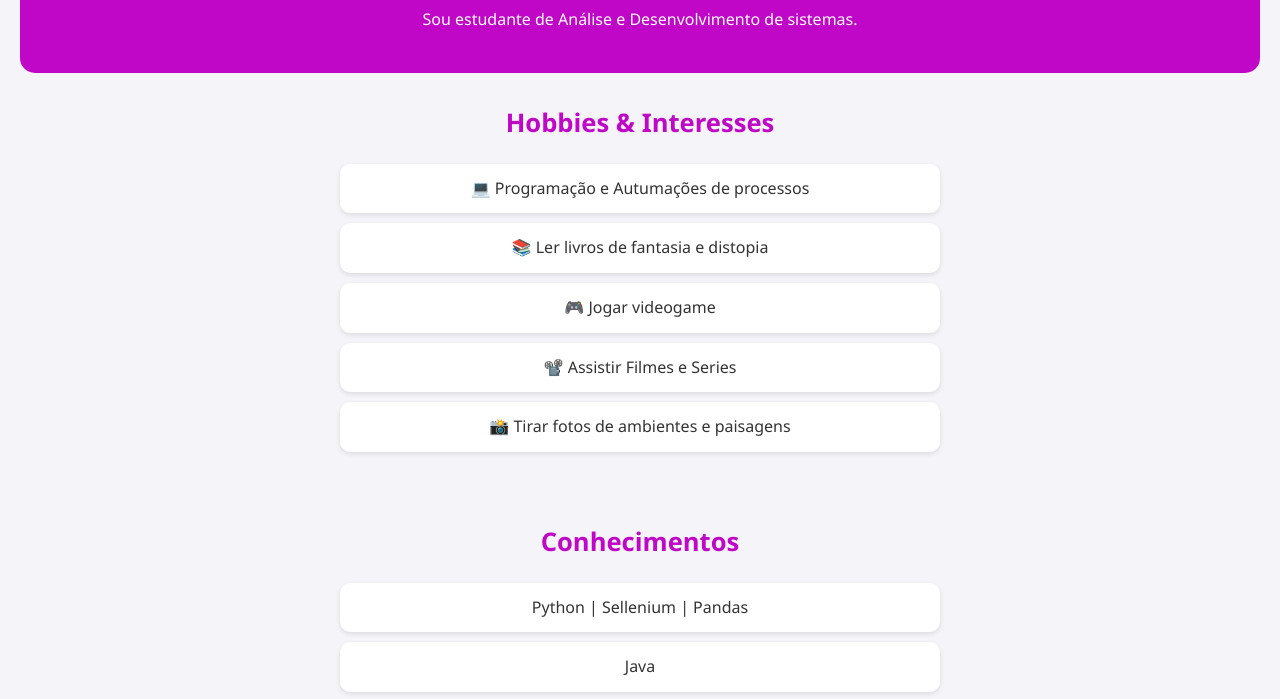
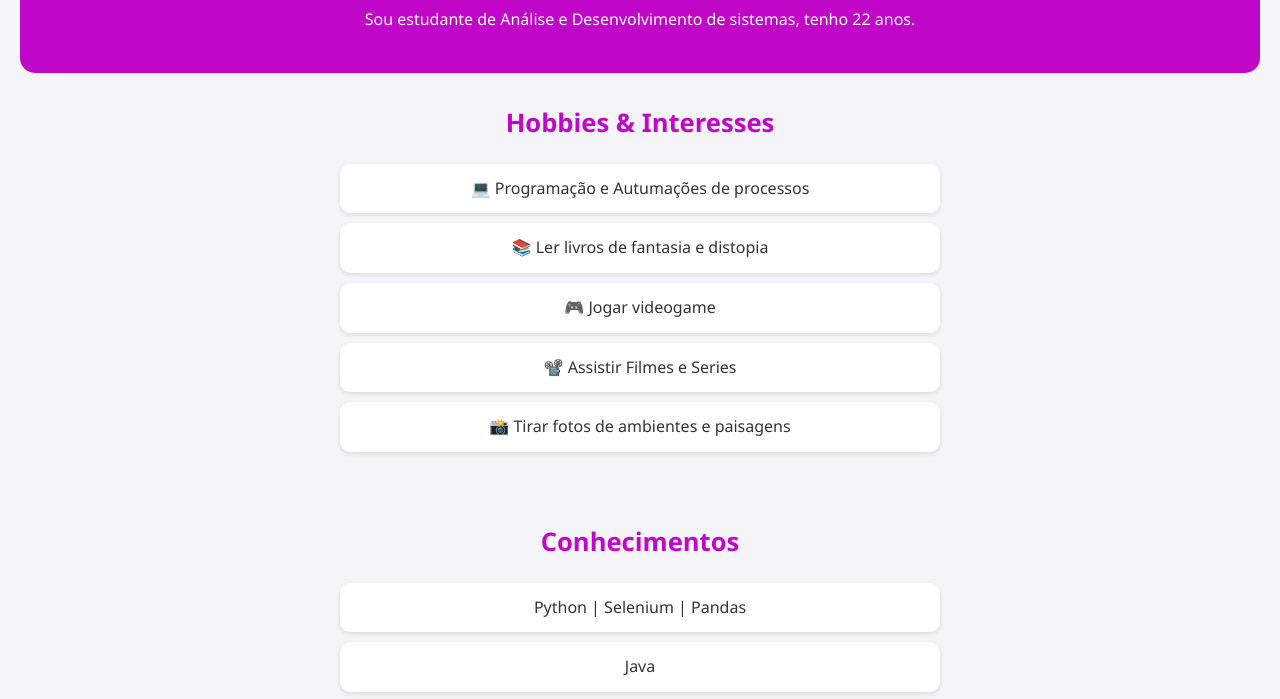
Before and after one commit to annyfiorese/devops_semana2_formativa, a plain HTML site: page sobre-mim/index.html in a window 1280 px wide. Shown: the part 99-798 px from the top of the page. Drawn offline with Linux system fonts and the light colour scheme.

Commit message:
Feat: inclussao de info no html

```diff
--- a/sobre-mim/index.html
+++ b/sobre-mim/index.html
@@ -8,7 +8,7 @@
   <body>
     <header>
       <h1>Olá, eu sou Anny Fiorese 🙃</h1>
-      <p>Sou estudante de Análise e Desenvolvimento de sistemas.</p>
+      <p>Sou estudante de Análise e Desenvolvimento de sistemas, tenho 22 anos.</p>
     </header>
 
     <section>
@@ -25,7 +25,7 @@
     <section>
       <h2>Conhecimentos</h2>
       <ul class="conhecimentos">
-        <li>Python | Sellenium | Pandas</li>
+        <li>Python | Selenium | Pandas</li>
         <li>Java</li>
         <li>Power Bi | Power Automate | Office 365</li>
         <li>MySQL</li>
```
